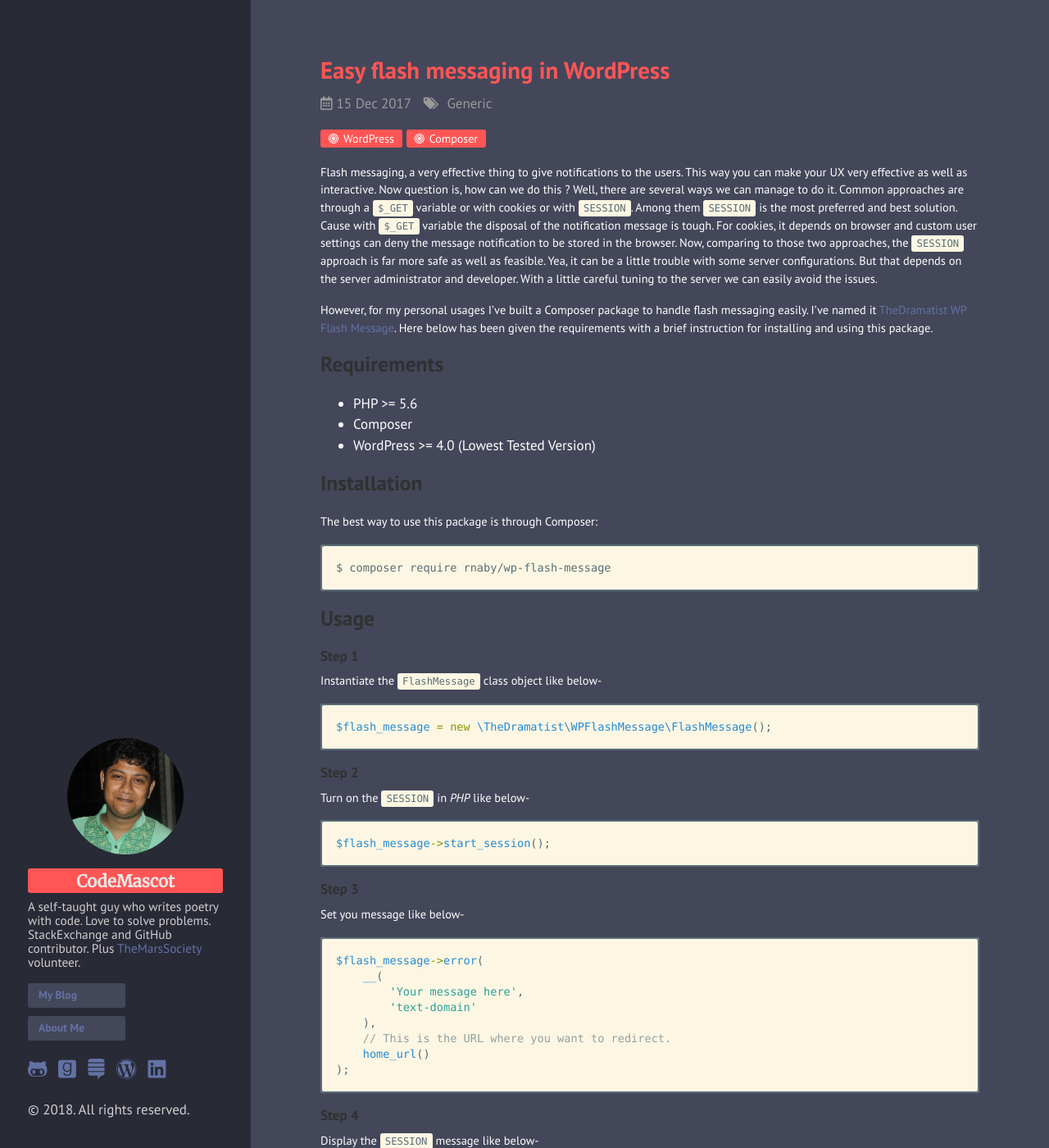
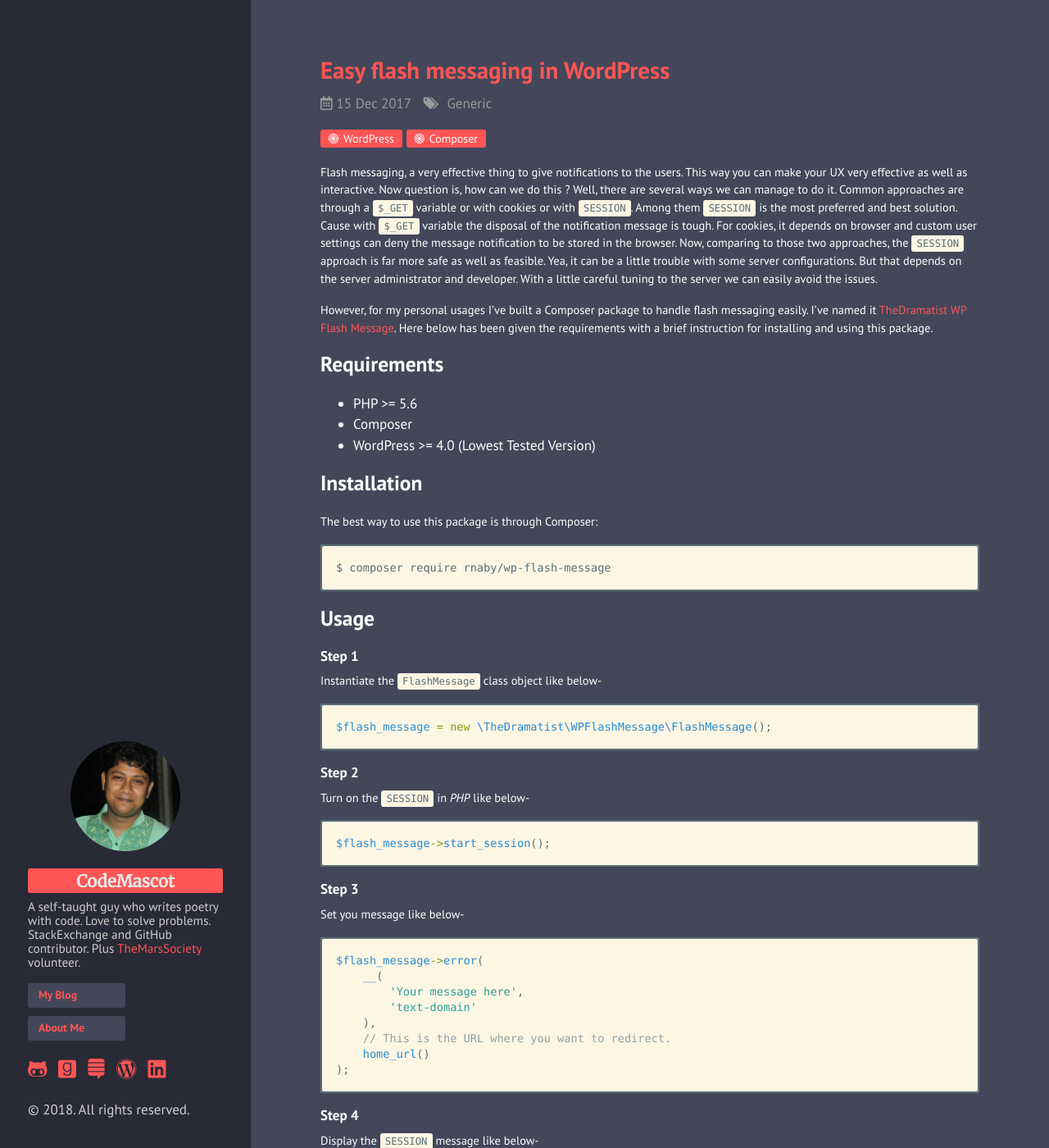
Before and after one commit to khanrn/codemascot.github.io, a Jekyll site: the page built from _posts/2017-12-15-easy-flash-messaging-in-wordpress.md, in a window 1280 px wide and 1400 px high. Shown: the whole window at 82% size. Built offline with Jekyll 4.4.1, drawn with Linux system fonts in a browser that asks for light colours; nearby versions of some CDN libraries; some web fonts are replaced; comment, search, counter and statistics services are not loaded.

Commit message:
New Dracula Design Introduced

```diff
--- a/public/css/hyde.css
+++ b/public/css/hyde.css
@@ -57,6 +57,7 @@
      width: 60%;
      margin: 1rem auto;
      border-radius: 50%;
+     border-color: transparent;
  }
 
  span.categories {
@@ -282,7 +283,7 @@
  /* Sidebar links */
 
  .sidebar a {
-     color: #6272A4;
+     color: #FF5555;
  }
  .sidebar-about h1 a {
      color: #e8e7e7;
@@ -368,7 +369,7 @@
      padding-bottom: 4rem;
  }
  a {
-     color: #6272A4;
+     color: #FF5555;
  }
  .post-title a:hover {
      color: #FF5555;
--- a/public/css/poole.css
+++ b/public/css/poole.css
@@ -84,7 +84,6 @@
   margin-bottom: .5rem;
   font-weight: bold;
   line-height: 1.25;
-  color: #313131;
   text-rendering: optimizeLegibility;
 }
 h1 {
@@ -107,10 +106,6 @@
 p {
   margin-top: 0;
   margin-bottom: 1rem;
-}
-
-strong {
-  color: #303030;
 }
 
 
@@ -233,6 +228,7 @@
   max-width: 100%;
   margin: 0 0 1rem;
   border-radius: 5px;
+  border: 4px solid #6272A4;
 }
 
 /* Tables */
```
